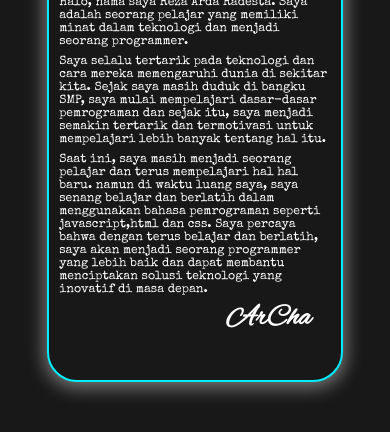
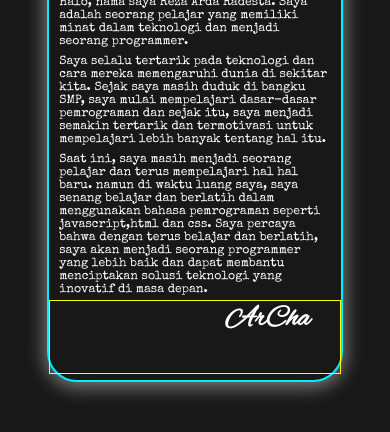
Before and after one commit to RezaArda/RezaArda.github.io, a plain HTML site: page index.html in a window 390 px wide. Shown: the part 1146-1578 px from the top of the page. Drawn offline with nearby package versions, Linux system fonts and the light colour scheme; a web font is replaced by a local one.

Commit message:
Add files via upload

```diff
--- a/style.css
+++ b/style.css
@@ -363,7 +363,7 @@ body {
   .about-content .about-tulisan h2 {
     font-size: 4rem;
     padding-top: 0%;
-    /* border: 1px solid yellow; */
+    border: 1px solid yellow;
     padding-bottom: 5rem;
     position: relative;
   }
```
